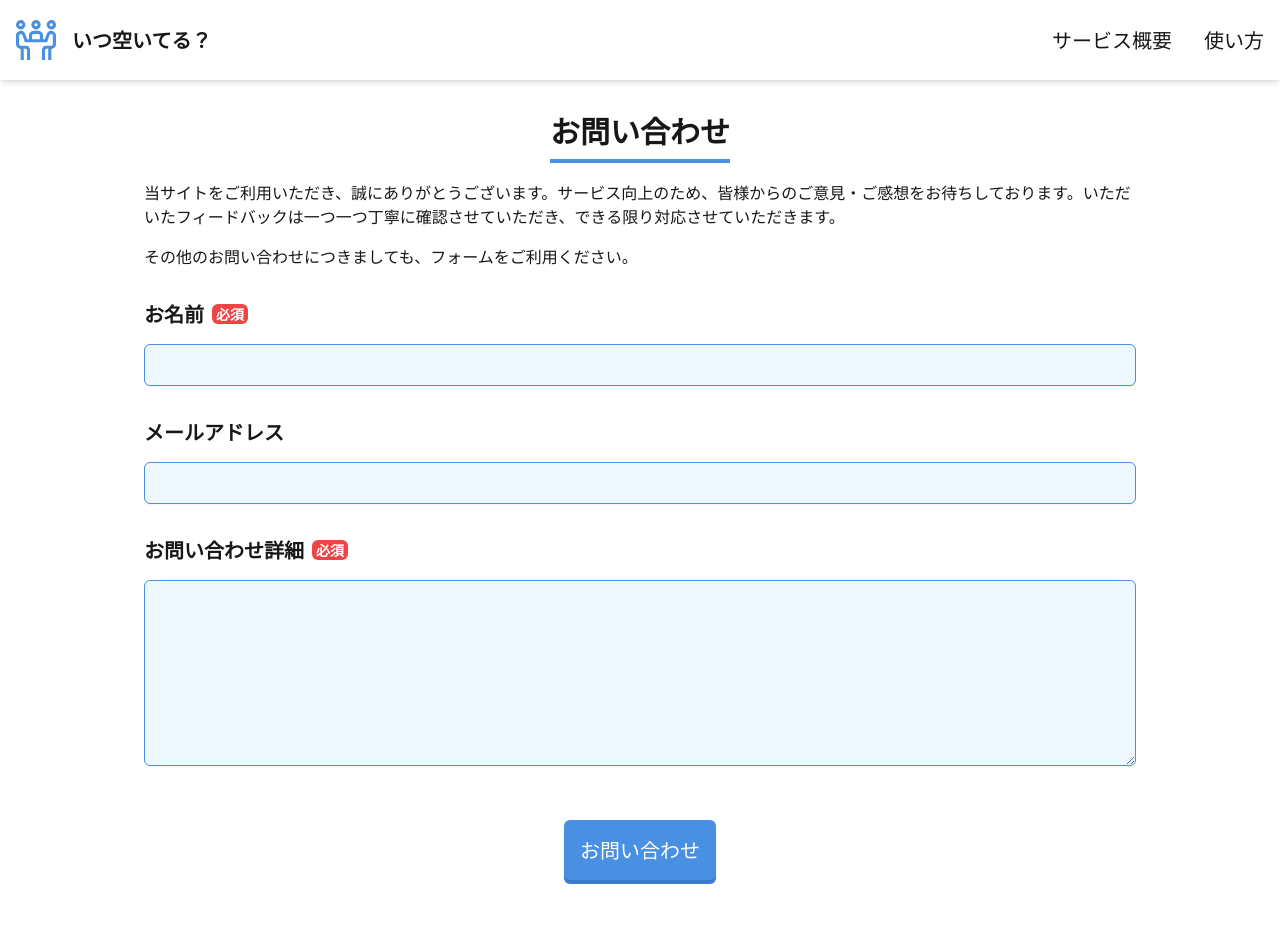
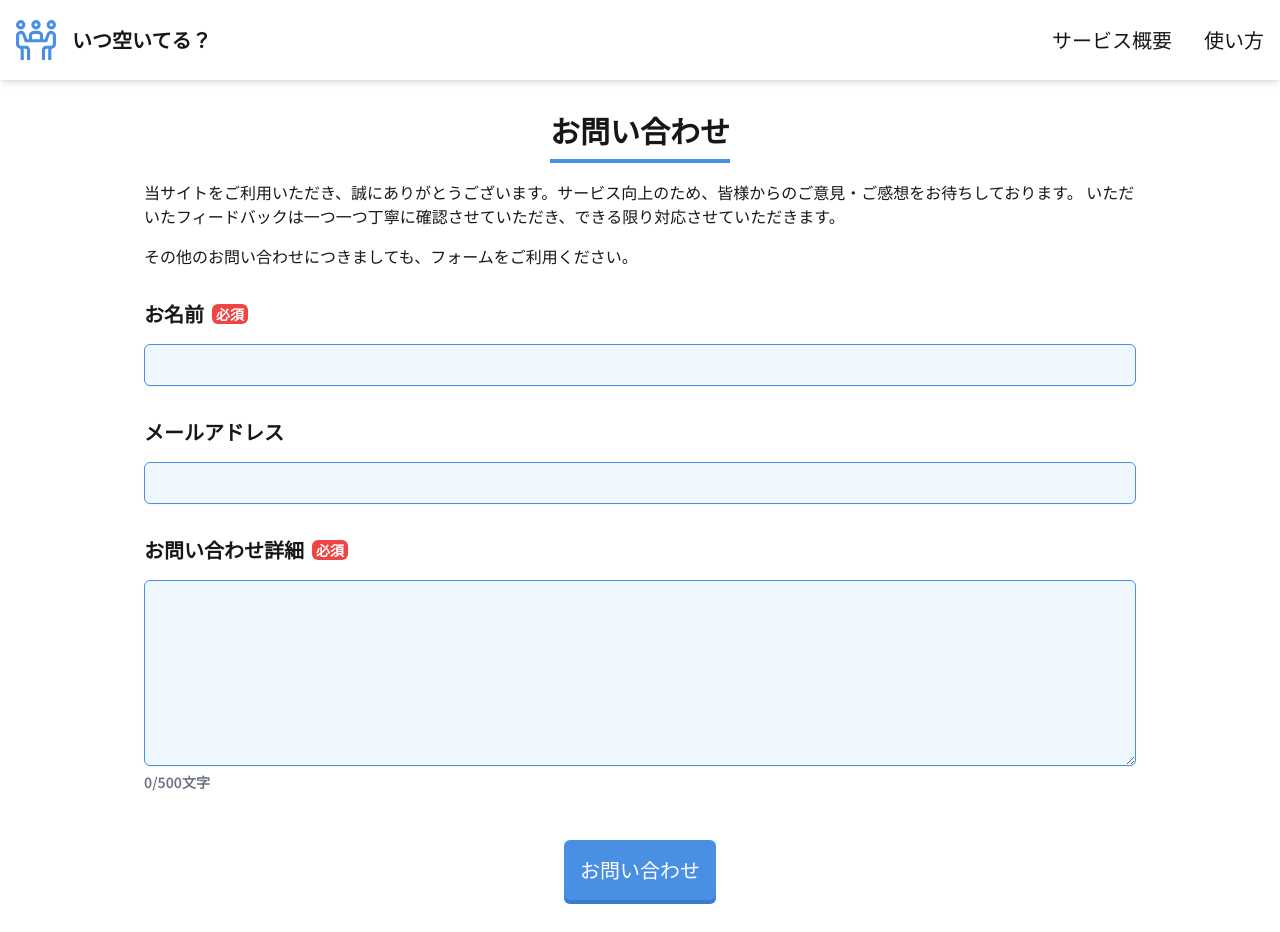
Before and after one commit to takumitoma/itsu-aiteru-scheduler, a Next.js app: page /contact in a window 1280 px wide. Built offline with nearby package versions, Linux system fonts and the light colour scheme.

Commit message:
feat: add limits to contact form fields
minor addition: implemented displaying message on form error and submission

```diff
--- a/src/app/contact/page.tsx
+++ b/src/app/contact/page.tsx
@@ -7,6 +7,12 @@ interface Form {
   email: string;
   message: string;
 }
+
+const FORM_LIMITS = {
+  name: 50,
+  email: 254,
+  message: 500,
+};
 
 const ContactPage: React.FC = () => {
   const [form, setForm] = useState<Form>({
@@ -36,8 +42,17 @@ const ContactPage: React.FC = () => {
     if (!formData.name) {
       throw Error('お名前を入力してください。');
     }
+    if (formData.name.length > FORM_LIMITS.name) {
+      throw Error(`お名前は${FORM_LIMITS.name}文字以内で入力してください。`);
+    }
+    if (formData.email && formData.email.length > FORM_LIMITS.email) {
+      throw Error(`メールアドレスは${FORM_LIMITS.email}文字以内で入力してください。`);
+    }
     if (!formData.message) {
       throw Error('お問い合わせ詳細を入力してください。');
+    }
+    if (formData.message.length > FORM_LIMITS.message) {
+      throw Error(`お問い合わせ詳細は${FORM_LIMITS.message}文字以内で入力してください。`);
     }
   }
 
@@ -77,7 +92,8 @@ const ContactPage: React.FC = () => {
       </h1>
       <div className="space-y-4">
         <p>
-          当サイトをご利用いただき、誠にありがとうございます。サービス向上のため、皆様からのご意見・ご感想をお待ちしております。いただいたフィードバックは一つ一つ丁寧に確認させていただき、できる限り対応させていただきます。
+          {`当サイトをご利用いただき、誠にありがとうございます。サービス向上のため、皆様からのご意見・ご感想をお待ちしております。
+            いただいたフィードバックは一つ一つ丁寧に確認させていただき、できる限り対応させていただきます。`}
         </p>
         <p>その他のお問い合わせにつきましても、フォームをご利用ください。</p>
       </div>
@@ -93,6 +109,7 @@ const ContactPage: React.FC = () => {
             name="name"
             value={form.name}
             onChange={handleChange}
+            maxLength={FORM_LIMITS.name}
             required
             className="mt-4 font-normal text-base"
           />
@@ -105,6 +122,7 @@ const ContactPage: React.FC = () => {
             name="email"
             value={form.email}
             onChange={handleChange}
+            maxLength={FORM_LIMITS.email}
             className="mt-4 font-normal text-base"
           />
         </label>
@@ -118,15 +136,23 @@ const ContactPage: React.FC = () => {
             name="message"
             value={form.message}
             onChange={handleChange}
+            maxLength={FORM_LIMITS.message}
             required
             rows={7}
             className="w-full px-3 py-2 border rounded-md shadow-sm mt-4 font-normal text-base
-                bg-primaryVeryLight focus:outline-none focus:ring-2 focus:ring-primary
-                border-primary"
+              bg-primaryVeryLight focus:outline-none focus:ring-2 focus:ring-primary
+              border-primary"
           />
+          <div className="text-sm text-gray-500">
+            {form.message.length}/{FORM_LIMITS.message}文字
+          </div>
         </label>
-        {/* {showSuccess && <FormSuccess />}
-        {showFail && <FormFail />} */}
+        {errorMsg && <div className="text-red-500 text-center">{errorMsg}</div>}
+        {showSuccess && (
+          <div className="text-green-500 text-center">
+            お問い合わせを受け付けました。ありがとうございます。
+          </div>
+        )}
         <div className="flex justify-center">
           <button
             type="submit"
```
